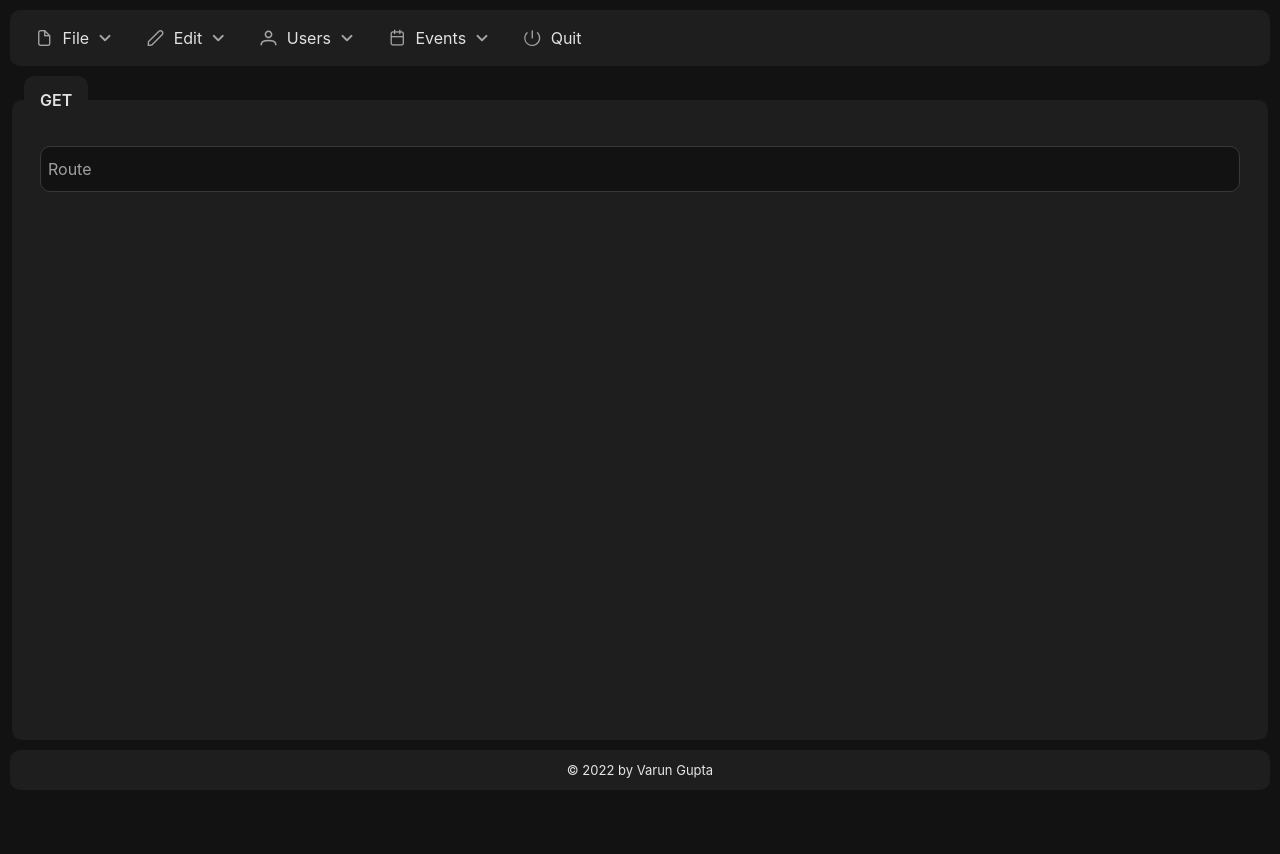
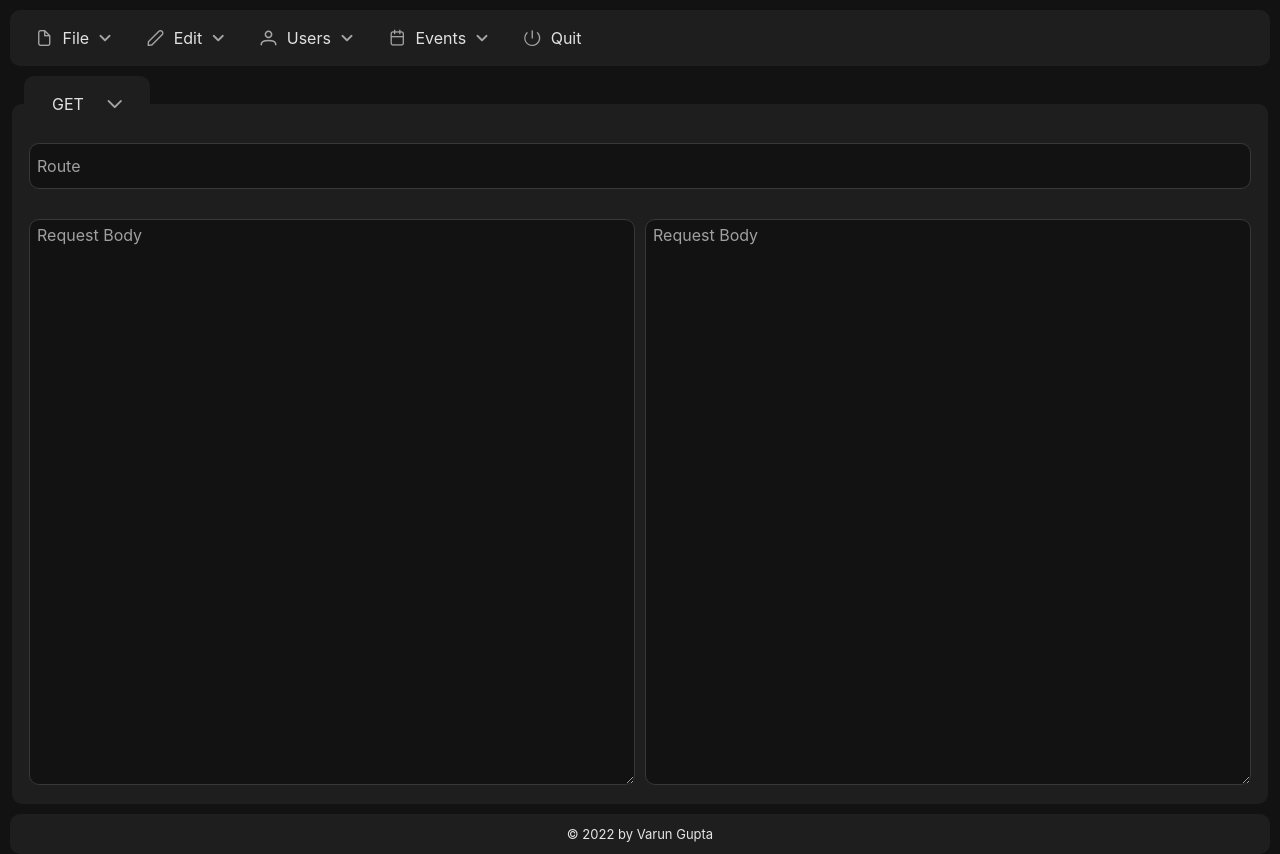
Before and after one commit to Tak1za/mr-api, a React (Create React App) app: page / in a window 1280 px wide. Before the commit the page ends 800 px from the top, so only its background shows below. Built offline with nearby package versions, Linux system fonts and the light colour scheme.

Commit message:
added request body and response textareas

```diff
--- a/src/components/content/Content.scss
+++ b/src/components/content/Content.scss
@@ -2,11 +2,25 @@
   flex: 1 1 auto;
   color: rgb(230, 230, 230);
   margin: 0px 10px;
+  display: flex;
+  flex-flow: column;
+  height: 100%;
 
   .p-fieldset {
     height: 100%;
     border: none;
     border-radius: 10px;
+
+    .p-toggleable-content {
+      height: 100%;
+
+      .p-fieldset-content {
+        display: flex;
+        flex-flow: column;
+        height: 100%;
+        padding: 5px;
+      }
+    }
 
     .p-fieldset-legend {
       border: none;
@@ -18,5 +32,11 @@
       border-radius: 10px;
       padding: 12px;
     }
+
+    .method-details-container {
+      display: flex;
+      margin-top: 30px;
+      height: 100%;
+    }
   }
 }
--- a/src/components/content/Content.tsx
+++ b/src/components/content/Content.tsx
@@ -2,12 +2,15 @@ import "./Content.scss";
 import { Fieldset } from "primereact/fieldset";
 import { InputText } from "primereact/inputtext";
 import { useState } from "react";
+import { MethodDropdown } from "../method-dropdown/MethodDropdown";
+import RequestBody from "../request-body/RequestBody";
+import ResponseBody from "../response-body/ResponseBody";
 
 function Content() {
   const [route, setRoute] = useState("");
   return (
     <div className="content">
-      <Fieldset legend="GET">
+      <Fieldset legend={<MethodDropdown />}>
         <span className="p-float-label">
           <InputText
             id="route"
@@ -17,6 +20,10 @@ function Content() {
           />
           <label htmlFor="route">Route</label>
         </span>
+        <div className="method-details-container">
+          <RequestBody />
+          <ResponseBody />
+        </div>
       </Fieldset>
     </div>
   );
--- /dev/null
+++ b/src/components/method-dropdown/MethodDropdown.scss
@@ -0,0 +1,14 @@
+.method-dropdown {
+  line-height: 0px;
+
+  .p-dropdown {
+    border: none;
+    background-color: rgb(30, 30, 30);
+  }
+
+  .p-dropdown:not(.p-disabled).p-focus {
+    outline: 0 none;
+    border: none;
+    box-shadow: 0 0 0 1px rgba(179, 179, 179, 0.2);
+  }
+}
--- /dev/null
+++ b/src/components/method-dropdown/MethodDropdown.tsx
@@ -0,0 +1,41 @@
+import { Dropdown } from "primereact/dropdown";
+import { useState } from "react";
+import "./MethodDropdown.scss";
+
+const allMethods = [
+  {
+    method: "GET",
+    value: "GET",
+  },
+  {
+    method: "PUT",
+    value: "PUT",
+  },
+  {
+    method: "POST",
+    value: "POST",
+  },
+  {
+    method: "DELETE",
+    value: "DELETE",
+  },
+];
+
+export function MethodDropdown() {
+  const [method, setMethod] = useState<string>(allMethods[0].value);
+
+  const onMethodChange = (e: { value: string }) => {
+    setMethod(e.value);
+  };
+
+  return (
+    <div className="method-dropdown">
+      <Dropdown
+        value={method}
+        options={allMethods}
+        onChange={onMethodChange}
+        optionLabel="method"
+      />
+    </div>
+  );
+}
--- /dev/null
+++ b/src/components/request-body/RequestBody.scss
@@ -0,0 +1,5 @@
+.request-body {
+  flex: auto;
+  border-radius: 10px;
+  margin-right: 5px;
+}
--- /dev/null
+++ b/src/components/request-body/RequestBody.tsx
@@ -0,0 +1,23 @@
+import "./RequestBody.scss";
+import { InputTextarea } from "primereact/inputtextarea";
+import { useState } from "react";
+
+function RequestBody() {
+  const [requestBody, setRequestBody] = useState("");
+  return (
+    <div className="request-body">
+      <span className="p-float-label">
+        <InputTextarea
+          value={requestBody}
+          onChange={(e) => setRequestBody(e.target.value)}
+          rows={27}
+          cols={30}
+          id="request-body"
+        />
+        <label htmlFor="request-body">Request Body</label>
+      </span>
+    </div>
+  );
+}
+
+export default RequestBody;
--- /dev/null
+++ b/src/components/response-body/ResponseBody.scss
@@ -0,0 +1,5 @@
+.response-body {
+  flex: auto;
+  border-radius: 10px;
+  margin-left: 5px;
+}
--- /dev/null
+++ b/src/components/response-body/ResponseBody.tsx
@@ -0,0 +1,24 @@
+import "./ResponseBody.scss";
+import { InputTextarea } from "primereact/inputtextarea";
+import { useState } from "react";
+
+function ResponseBody() {
+  const [responseBody, setResponseBody] = useState("");
+
+  return (
+    <div className="response-body">
+      <span className="p-float-label">
+        <InputTextarea
+          value={responseBody}
+          onChange={(e) => setResponseBody(e.target.value)}
+          rows={27}
+          cols={30}
+          id="request-body"
+        />
+        <label htmlFor="request-body">Request Body</label>
+      </span>
+    </div>
+  );
+}
+
+export default ResponseBody;
```
